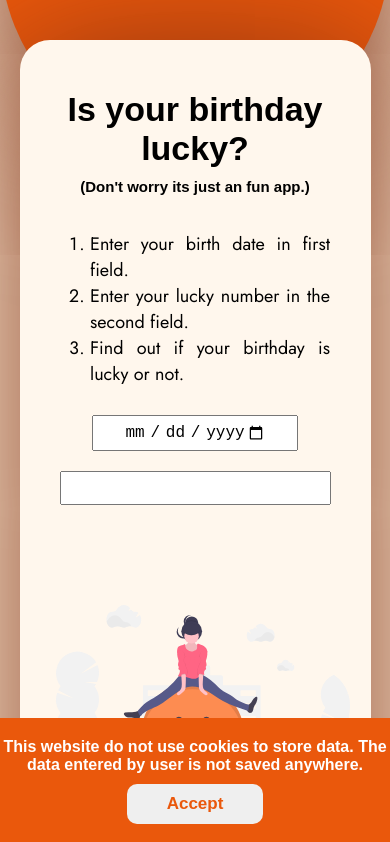
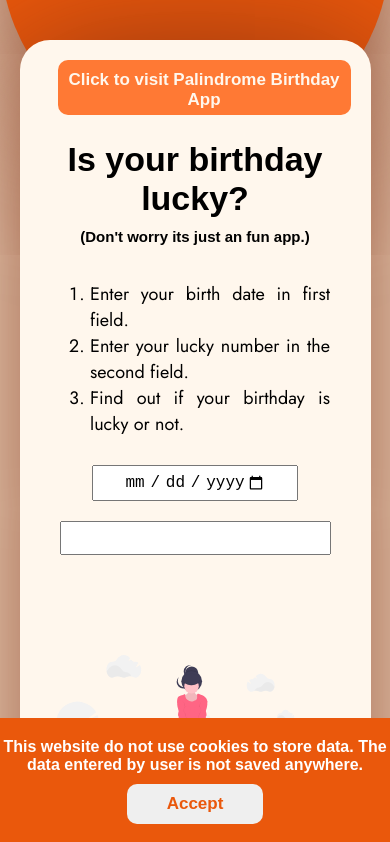
Before and after one commit to sakshamAK/birthdayApp, a React (Create React App) app: page / in a window 390 px wide. Shown: the top 842 px of the page. Built offline with nearby package versions, Linux system fonts and the light colour scheme.

Commit message:
style: responsive design fix

```diff
--- a/src/styles.css
+++ b/src/styles.css
@@ -229,15 +229,29 @@ input[type = "submit"] {
   ol {
     font-size: 18px;
   }
+  .palin {
+    top: 20px;
+    right: 20px;
+    bottom: auto;
+    width:80vw;
+    border-radius: 10px;
+    padding: 15px 0 5px 0;
+    margin: 0;
+    height: 30px;
+    text-align: center;
+  }
 }
 
 @media screen and (max-width: 499px) {
   h1 {
-    margin-top: 50px;
+    margin-top: 100px;
     width: 300px;
   }
   img {
     height: 300px;
+  }
+  .palin {
+    width: 78vw;
   }
 }
 
@@ -276,6 +290,11 @@ input[type = "submit"] {
   img {
     height: 200px;
   }
+  .palin {
+    width: 70vw;
+    height: 40px;
+    padding: 10px 10px 5px;
+  }
 }
 
 @media screen and (max-width: 520px) {
```
